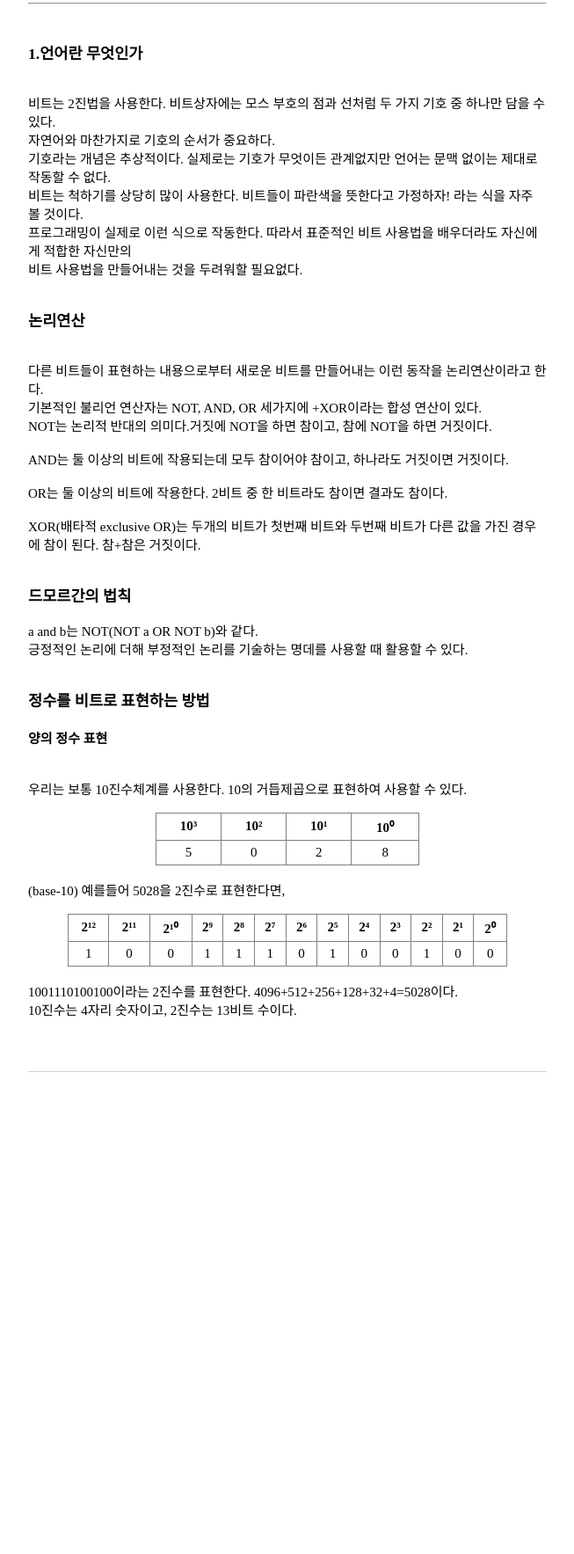
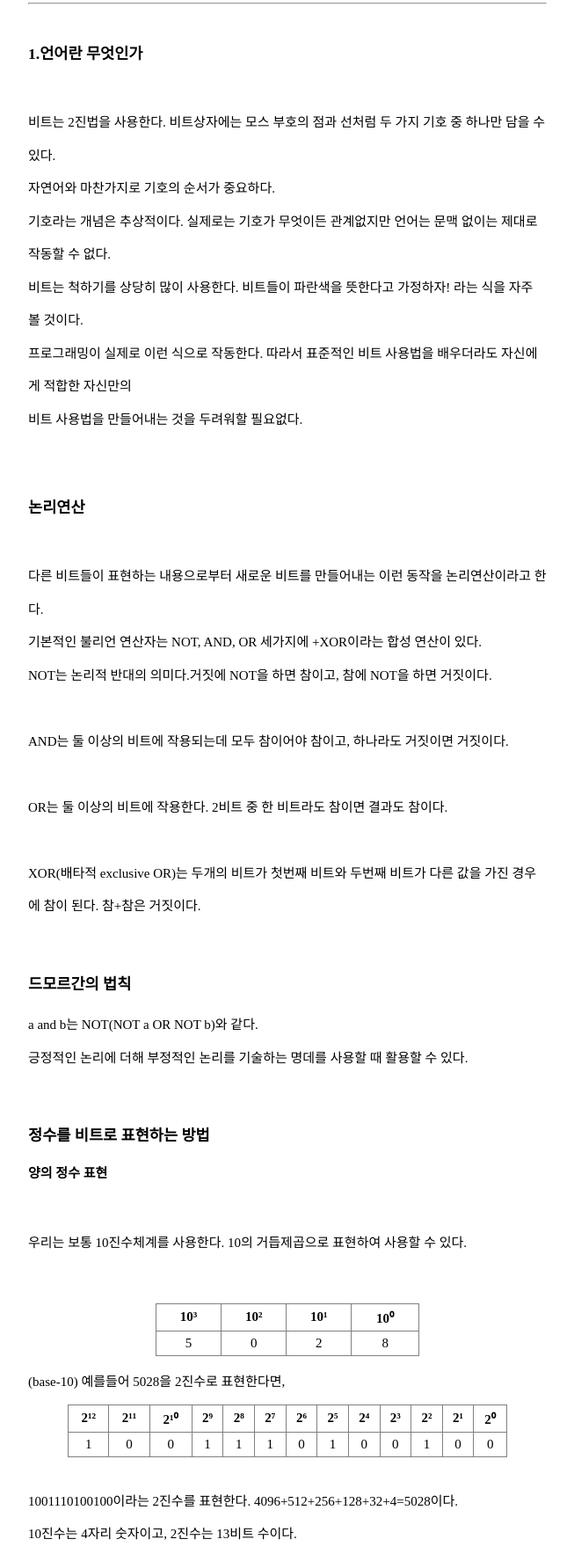
Before and after one commit to HyunyoungA/Young.github.io, a plain HTML site: page BookList/chapter01/index.html in a window 1280 px wide. Shown: the part 899-2666 px from the top of the page at 88% size, without its empty margins (158-811 px from the left). Before the commit the page ends 2163 px from the top, so only its background shows below. Drawn offline with Linux system fonts and the light colour scheme.

Commit message:
Update index.html

```diff
--- a/BookList/chapter01/index.html
+++ b/BookList/chapter01/index.html
@@ -60,16 +60,18 @@
           </p>
           <br><hr><br>
           <h3>1.언어란 무엇인가</h3><br>
-
+          <p>
             비트는 2진법을 사용한다. 비트상자에는 모스 부호의 점과 선처럼 두 가지 기호 중 하나만 담을 수 있다.<br>
             자연어와 마찬가지로 기호의 순서가 중요하다.<br>
             기호라는 개념은 추상적이다. 실제로는 기호가 무엇이든 관계없지만 언어는 문맥 없이는 제대로 작동할 수 없다.<br>
             비트는 척하기를 상당히 많이 사용한다. 비트들이 파란색을 뜻한다고 가정하자! 라는 식을 자주 볼 것이다.<br>
           프로그래밍이 실제로 이런 식으로 작동한다. 따라서 표준적인 비트 사용법을 배우더라도 자신에게 적합한 자신만의<br>
-          비트 사용법을 만들어내는 것을 두려워할 필요없다.<br><br>
+          비트 사용법을 만들어내는 것을 두려워할 필요없다.
+          </p>
+          <br><br>
 
           <h3>논리연산</h3><br>
-
+          <p>
             다른 비트들이 표현하는 내용으로부터 새로운 비트를 만들어내는 이런 동작을 논리연산이라고 한다.<br>
             기본적인 불리언 연산자는 NOT, AND, OR 세가지에 +XOR이라는 합성 연산이 있다.<br>
             NOT는 논리적 반대의 의미다.거짓에 NOT을 하면 참이고, 참에 NOT을 하면 거짓이다.<br><br>
@@ -79,14 +81,17 @@
             OR는 둘 이상의 비트에 작용한다. 2비트 중 한 비트라도 참이면 결과도 참이다.<br><br>
 
             XOR(배타적 exclusive OR)는 두개의 비트가 첫번째 비트와 두번째 비트가 다른 값을 가진 경우에 참이 된다. 참+참은 거짓이다.<br><br>
+          </p>
 
           <h3>드모르간의 법칙</h3>
+          <p>
             a and b는 NOT(NOT a OR NOT b)와 같다.<br>
             긍정적인 논리에 더해 부정적인 논리를 기술하는 명데를 사용할 때 활용할 수 있다.<br><br>
+          </p>
 
           <h3>정수를 비트로 표현하는 방법</h3>
           <h4>양의 정수 표현</h4><br>
-          우리는 보통 10진수체계를 사용한다. 10의 거듭제곱으로 표현하여 사용할 수 있다.
+          <p>우리는 보통 10진수체계를 사용한다. 10의 거듭제곱으로 표현하여 사용할 수 있다.</p>
           <br><br>
           <table border="1" width ="300" height="60" align="center"
                  style="border-collapse: collapse; border-spacing: 0;">
@@ -133,10 +138,11 @@
                 <td>0</td>
             </tr>
           </table><br>
+          <p>
             1001110100100이라는 2진수를 표현한다.
             4096+512+256+128+32+4=5028이다.<br>
             10진수는 4자리 숫자이고, 2진수는 13비트 수이다.<br>
-
+          </p>
       </div>
     </div>
     <!-- 게시물 리스트 end-->
@@ -149,7 +155,6 @@
             <p><input type="checkbox">
               <label>
                 <span class="tag-name">한 권으로 읽는 컴퓨터 구조와 프로그래밍</span>
-                <span class="tag-count">(2)</span>
               </label>
             </p>
           </div>
```
Lines whose indentation alone changed are shown as unchanged.
